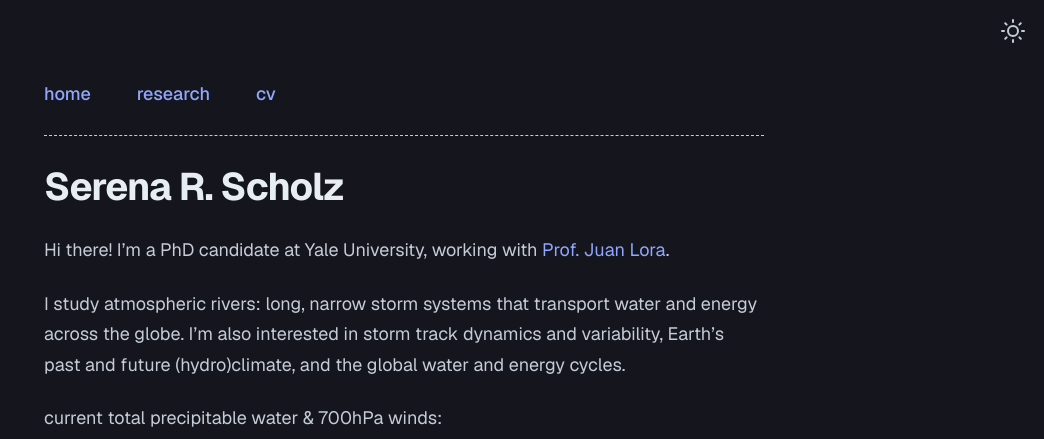
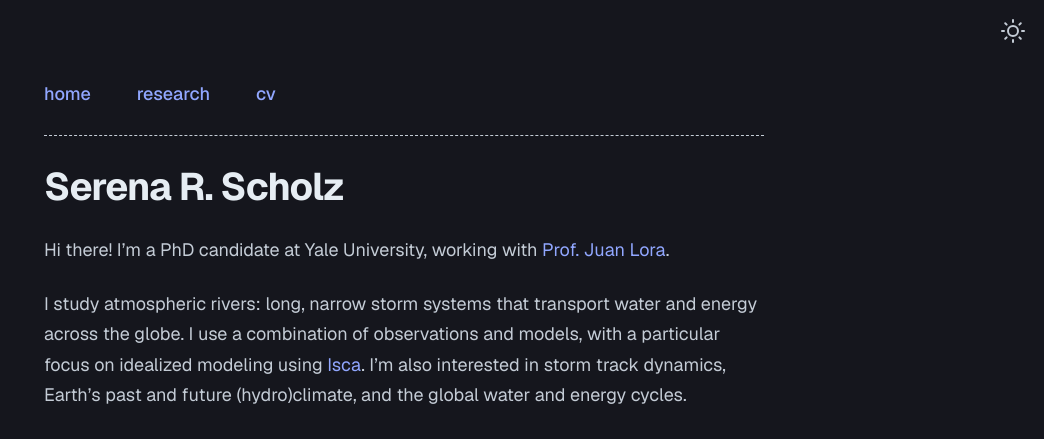
Before and after one commit to serenarscholz/serenarscholz.github.io, a Jekyll site: the page built from index.md, in a window 1280 px wide. Shown: the top 439 px of the page, without its empty margins (236-1280 px from the left). Built offline with Jekyll 4.4.1, drawn with Linux system fonts in a browser that asks for light colours.

Commit message:
Update index.md

```diff
--- a/index.md
+++ b/index.md
@@ -5,6 +5,6 @@ permalink: /
 
 Hi there! I'm a PhD candidate at Yale University, working with [Prof. Juan Lora](https://earth.yale.edu/profile/juan-m-lora).
 
-I study atmospheric rivers: long, narrow storm systems that transport water and energy across the globe. I'm also interested in storm track dynamics and variability, Earth's past and future (hydro)climate, and the global water and energy cycles.
+I study atmospheric rivers: long, narrow storm systems that transport water and energy across the globe. I use a combination of observations and models, with a particular focus on idealized modeling using [Isca](https://execlim.github.io/IscaWebsite/). I'm also interested in storm track dynamics, Earth's past and future (hydro)climate, and the global water and energy cycles.
 
 current total precipitable water & 700hPa winds:
```
